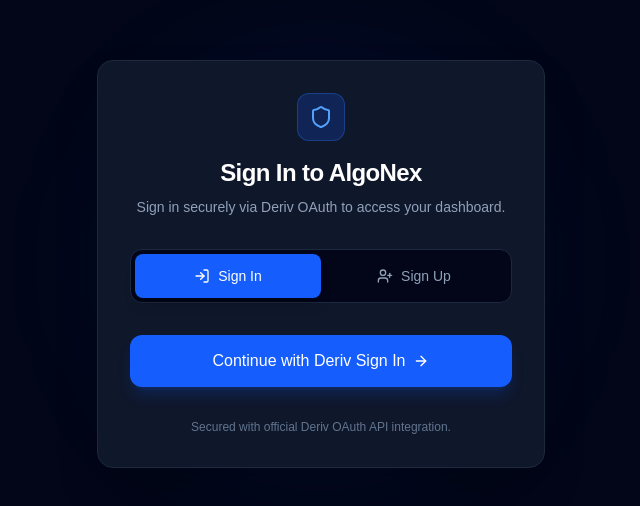
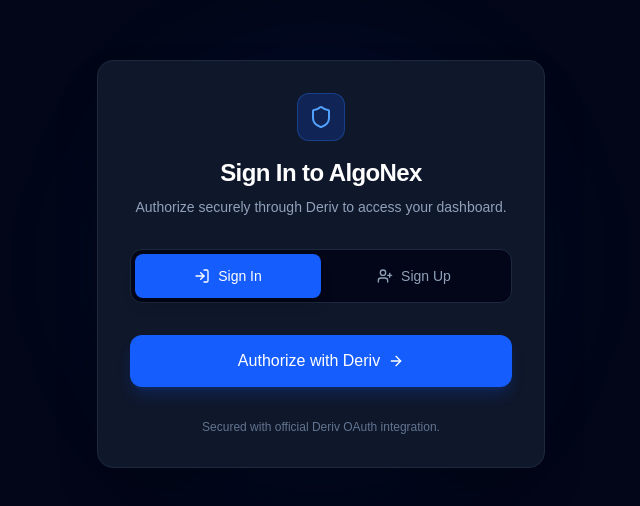
Before and after one commit to Kabatabrian5/deriv-trading-app, a Next.js app: page /auth in a window 1280 px wide. Shown: the part 136-642 px from the top of the page, without its empty margins (319-959 px from the left). Built offline with nearby package versions, Linux system fonts and the light colour scheme.

Commit message:
Trigger official Deriv OAuth consent screen redirect

```diff
--- a/src/app/auth/page.tsx
+++ b/src/app/auth/page.tsx
@@ -7,25 +7,23 @@
   const [isSignUp, setIsSignUp] = useState(false);
 
   const handleAction = () => {
-    const APP_ID = '34668T5a68zUtQACHU0u5';
+    const APP_ID = '34668T5a68zUtQACHU0u5'; // Your Deriv App ID
     const REDIRECT_URL = 'https://deriv-trading-app.vercel.app/app';
 
     if (isSignUp) {
-      // Redirect to Deriv OAuth login with registration prompt enabled
-      window.location.href = `https://oauth.deriv.com/oauth2/authorize?app_id=${APP_ID}&redirect_uri=${REDIRECT_URL}&prompt=registration`;
+      // Redirect to Deriv sign up page
+      window.location.href = 'https://home.deriv.com/dashboard/signup?residence=ke';
     } else {
-      // Redirect to Deriv OAuth login endpoint so it authenticates and bounces back to your site
-      window.location.href = `https://oauth.deriv.com/oauth2/authorize?app_id=${APP_ID}&redirect_uri=${REDIRECT_URL}`;
+      // Redirect to Deriv OAuth Authorization endpoint to show the consent screen
+      window.location.href = `https://oauth.deriv.com/oauth2/authorize?app_id=${APP_ID}&l=en&brand=deriv&redirect_uri=${REDIRECT_URL}`;
     }
   };
 
   return (
     <div className="min-h-screen bg-slate-950 text-white flex flex-col items-center justify-center p-4">
-      {/* Background glow effect */}
       <div className="absolute w-96 h-96 bg-blue-600/10 rounded-full blur-3xl pointer-events-none" />
 
       <div className="max-w-md w-full bg-slate-900 border border-slate-800 rounded-2xl p-8 shadow-2xl relative z-10">
-        {/* Header */}
         <div className="text-center mb-8">
           <div className="inline-flex items-center justify-center w-12 h-12 rounded-xl bg-blue-600/20 text-blue-400 mb-4 border border-blue-500/30">
             <Shield className="w-6 h-6" />
@@ -35,12 +33,11 @@
           </h1>
           <p className="text-slate-400 text-sm mt-2">
             {isSignUp
-              ? 'Register a new account via official Deriv gateway.'
-              : 'Sign in securely via Deriv OAuth to access your dashboard.'}
+              ? 'Register a new account on Deriv.'
+              : 'Authorize securely through Deriv to access your dashboard.'}
           </p>
         </div>
 
-        {/* Toggle Tabs */}
         <div className="flex bg-slate-950 p-1 rounded-xl mb-8 border border-slate-800">
           <button
             onClick={() => setIsSignUp(false)}
@@ -60,20 +57,18 @@
           </button>
         </div>
 
-        {/* Action Button */}
         <div className="space-y-4">
           <button
             onClick={handleAction}
             className="w-full bg-blue-600 hover:bg-blue-500 text-white font-medium py-3.5 px-4 rounded-xl transition-all shadow-lg shadow-blue-600/20 flex items-center justify-center gap-2 group"
           >
-            <span>{isSignUp ? 'Continue to Deriv Sign Up' : 'Continue with Deriv Sign In'}</span>
+            <span>{isSignUp ? 'Proceed to Deriv Sign Up' : 'Authorize with Deriv'}</span>
             <ArrowRight className="w-4 h-4 group-hover:translate-x-1 transition-transform" />
           </button>
         </div>
 
-        {/* Footer info */}
         <p className="text-center text-xs text-slate-500 mt-8">
-          Secured with official Deriv OAuth API integration.
+          Secured with official Deriv OAuth integration.
         </p>
       </div>
     </div>
```
